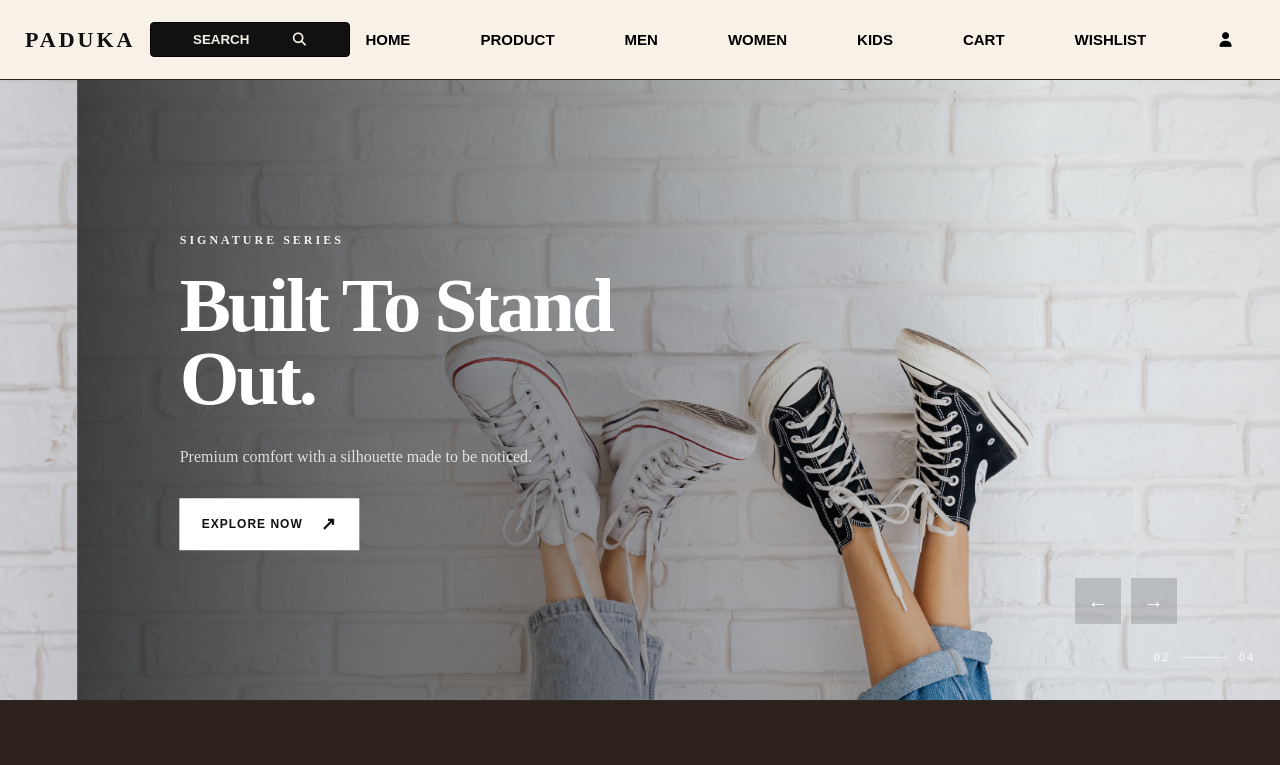
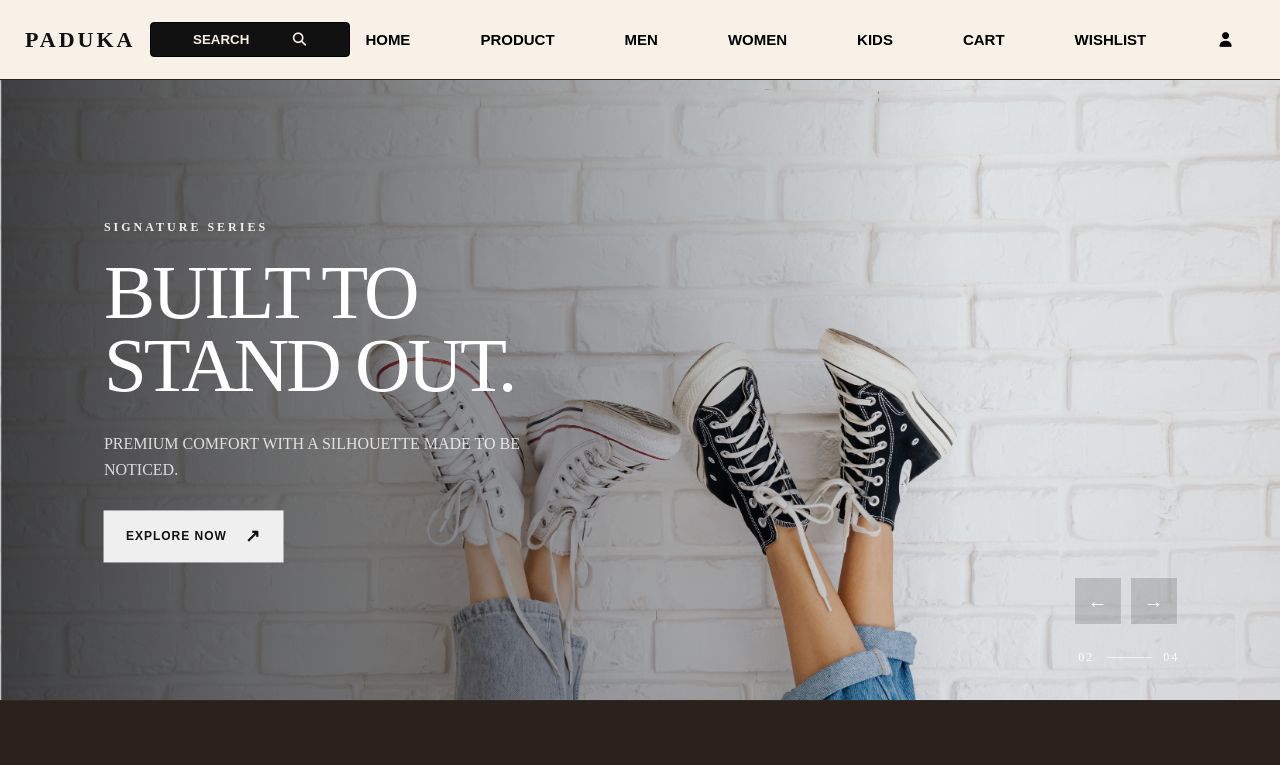
Before and after one commit to rajrai913197-png/dotcom, a React (Vite) app: page / in a window 1280 px wide. Shown: the top 765 px of the page. Built offline with nearby package versions, Linux system fonts and the light colour scheme.

Commit message:
do work on slidders

```diff
--- a/src/index.css
+++ b/src/index.css
@@ -316,6 +316,7 @@ text-transform: uppercase;
   position: relative;
   overflow: hidden;
   background: #111;
+
 }
 
 .hero__viewport {
@@ -387,17 +388,18 @@ text-transform: uppercase;
 
 .hero__content h1 {
   margin: 0;
-
+ text-transform: uppercase;
   font-size: clamp(48px, 6vw, 82px);
 
   line-height: 0.95;
 
-  font-weight: 700;
+  font-weight: 500;
 
   letter-spacing: -3px;
 }
 
 .hero__content p {
+  text-transform: uppercase;
   width: 420px;
 
   margin: 28px 0;
@@ -419,8 +421,6 @@ text-transform: uppercase;
   padding: 15px 22px;
 
   border: none;
-
-  background: white;
   color: #111;
 
   font-size: 12px;
@@ -486,7 +486,7 @@ text-transform: uppercase;
   border: 1px solid rgba(255, 255, 255, 0.5);
 
   background: rgba(0, 0, 0, 0.15);
-
+  color: #F5EFE6;
   color: white;
 
   font-size: 20px;
--- a/src/pages/EmblaCarousel.jsx
+++ b/src/pages/EmblaCarousel.jsx
@@ -12,7 +12,7 @@ const slides = [
     eyebrow: "NEW SEASON • 2026",
     title: "Move Different.",
     description: "Engineered for movement. Designed for everyday style.",
-    button: "SHOP COLLECTION",
+    button: "SHOP NOW ",
   },
   {
     image: shoe2,
@@ -26,7 +26,7 @@ const slides = [
     eyebrow: "PERFORMANCE / STYLE",
     title: "Run Your Way.",
     description: "Lightweight performance that never compromises on style.",
-    button: "SHOP MEN",
+    button: "SHOP SHOES",
   },
   {
     image: shoe4,
@@ -45,7 +45,7 @@ const EmblaCarousel = () => {
     },
     [
       Autoplay({
-        delay: 4500,
+        delay: 3000,
         stopOnInteraction: false,
       }),
     ]
```
